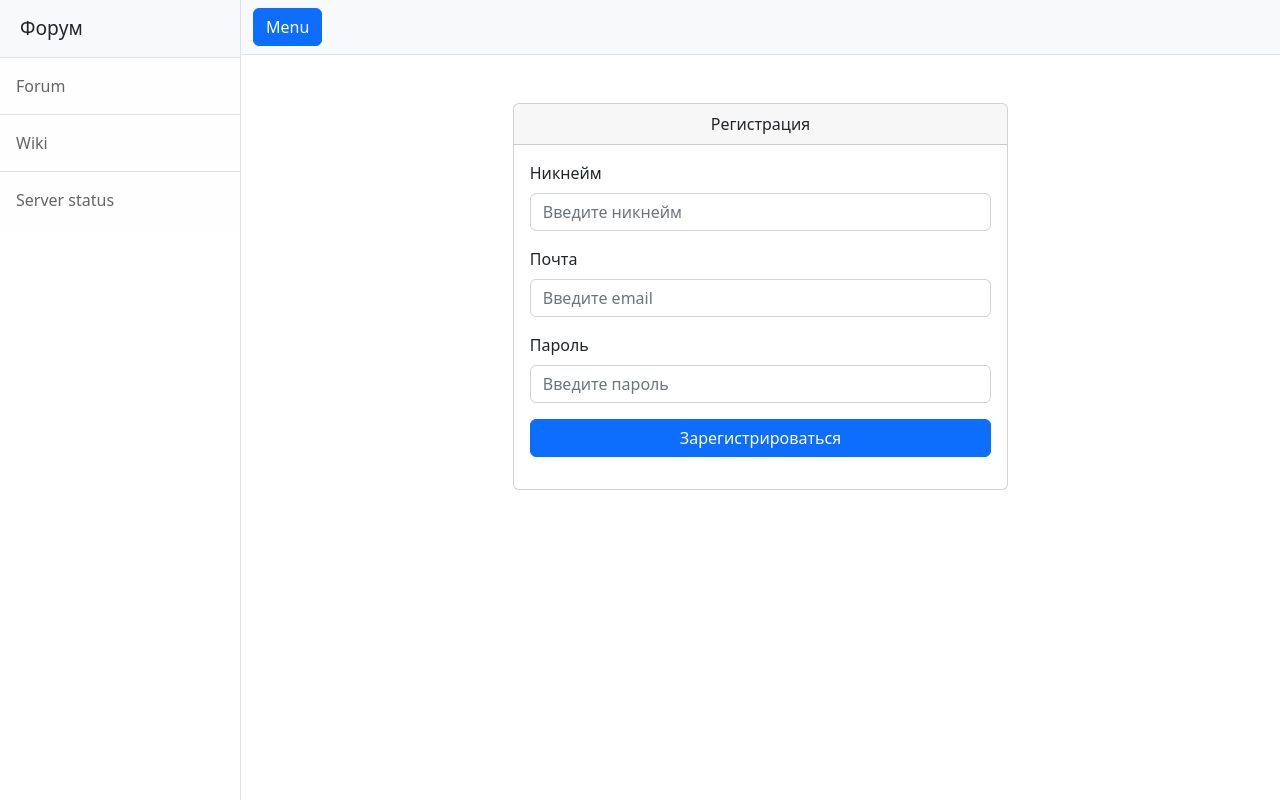
After one commit to Stik3r/database-2b2t-org-ru, a Spring app: template src/main/resources/templates/register.html in a window 1280 px wide. The commit adds this page. Run offline with Thymeleaf, Linux system fonts and the light colour scheme; the template is opened without the code that fills it, so the values that code supplies are empty; some of the project's set-up classes (security, data sources, template engines, error pages and the like) are left out, and stand-ins take their place.

Commit message:
Оканчательно завез поддержку регистрации (Но пока она юзлесс так как ничего не дает)

```diff
--- a/src/main/java/com/project/database_2b2t_org_ru/controller/IndexController.java
+++ b/src/main/java/com/project/database_2b2t_org_ru/controller/IndexController.java
@@ -11,8 +11,7 @@ import org.springframework.web.bind.annotation.RequestMapping;
 import org.springframework.web.bind.annotation.RequestParam;
 import org.springframework.web.bind.annotation.ResponseBody;
 
-import java.util.ArrayList;
-import java.util.Comparator;
+
 import java.util.List;
 
 @Controller
@@ -34,7 +33,6 @@ public class IndexController {
     @GetMapping("/api/threads")
     @ResponseBody
     public List<Thread> getThreadsAsJson(@RequestParam int page, @RequestParam int size) {
-        return CommonUtils.sortByField(new ArrayList<>(threadService.findAllOnPage(page, size)),
-                Comparator.comparing(Thread::getLastUpdate).reversed());
+        return threadService.findAllOnPage(page, size);
     }
 }
--- a/src/main/java/com/project/database_2b2t_org_ru/controller/ThreadController.java
+++ b/src/main/java/com/project/database_2b2t_org_ru/controller/ThreadController.java
@@ -18,6 +18,7 @@ import java.time.LocalDateTime;
 import java.util.List;
 
 @Controller
+@RequestMapping("/thread")
 public class ThreadController {
 
     @Autowired
@@ -32,7 +33,7 @@ public class ThreadController {
         Thread thread = threadService.getObjectById(Integer.parseInt(id));
         model.addAttribute("thread", thread);
 
-        List<Message> messages = messageService.getAllMessafeForThread(Long.parseLong(id));
+        List<Message> messages = messageService.getAllMessageForThread(Long.parseLong(id));
         messages.remove(0);
         model.addAttribute("messages", messages);
 
--- a/src/main/java/com/project/database_2b2t_org_ru/dao/RoleRepository.java
+++ b/src/main/java/com/project/database_2b2t_org_ru/dao/RoleRepository.java
@@ -3,5 +3,5 @@ package com.project.database_2b2t_org_ru.dao;
 import com.project.database_2b2t_org_ru.entity.Role;
 import org.springframework.data.jpa.repository.JpaRepository;
 
-public interface RoleRepository extends JpaRepository<Role, Long> {
+public interface RoleRepository extends JpaRepository<Role, Short> {
 }
--- a/src/main/java/com/project/database_2b2t_org_ru/service/MessageServiceImpl.java
+++ b/src/main/java/com/project/database_2b2t_org_ru/service/MessageServiceImpl.java
@@ -41,7 +41,7 @@ public class MessageServiceImpl implements MainService<Message> {
     }
 
 
-    public List<Message> getAllMessafeForThread(long threadId) {
+    public List<Message> getAllMessageForThread(long threadId) {
         return messageRepository.findAllByThreadId(threadId);
     }
 }
--- a/src/main/resources/static/css/additionalStyles.css
+++ b/src/main/resources/static/css/additionalStyles.css
@@ -66,7 +66,7 @@ body.sb-sidenav-toggled #wrapper #sidebar-wrapper {
     z-index: 1050; /* Чтобы окно было выше прочего контента */
 }
 
-.full-image-modal img {
+.full-image-modal img, video {
     /* Если исходное изображение меньше, оно отобразится в оригинальном размере,
        а если больше – ограничится 90% от размеров окна */
     max-width: 90vw;
--- a/src/main/resources/static/js/index.js
+++ b/src/main/resources/static/js/index.js
@@ -24,7 +24,7 @@ const loadThreads = async () => {
                 <div class="small text-muted">${thread.firstMessageID} ${new Date(thread.dateTime).toLocaleString()}</div>
                 <h2 class="card-title">${thread.head_thread}</h2>
                 <p class="card-text">${thread.body}</p>
-                <a class="btn btn-primary btn-sm" href="/${thread.id}">Ответить</a>
+                <a class="btn btn-primary btn-sm" href="thread/${thread.id}">Ответить</a>
             </div>
         `;
         container.appendChild(threadElement);
--- /dev/null
+++ b/src/main/resources/templates/register.html
@@ -0,0 +1,71 @@
+<html lang="en">
+<head>
+    <meta charset="utf-8"/>
+    <meta name="viewport" content="width=device-width, initial-scale=1, shrink-to-fit=no"/>
+    <meta name="description" content=""/>
+    <meta name="author" content=""/>
+    <title>Database 2b2t.org.ru</title>
+    <!-- Favicon-->
+    <link rel="icon" type="image/x-icon" href="assets/favicon.ico"/>
+    <!-- Core theme CSS (includes Bootstrap)-->
+    <link href="/css/bootstrap.css" rel="stylesheet"/>
+    <link href="/css/additionalStyles.css" rel="stylesheet"/>
+</head>
+<body>
+<div class="d-flex" id="wrapper">
+    <!-- Sidebar-->
+    <div class="border-end bg-white" id="sidebar-wrapper">
+        <div class="sidebar-heading border-bottom bg-light">Форум</div>
+        <div class="list-group list-group-flush">
+            <a class="list-group-item list-group-item-action list-group-item-light p-3" href="/">Forum</a>
+            <a class="list-group-item list-group-item-action list-group-item-light p-3" href="#!">Wiki</a>
+            <a class="list-group-item list-group-item-action list-group-item-light p-3" href="#!">Server status</a>
+        </div>
+    </div>
+    <!-- Page content wrapper-->
+    <div id="page-content-wrapper">
+        <!-- Top navigation-->
+        <nav class="navbar navbar-expand-lg navbar-light bg-light border-bottom">
+            <div class="container-fluid">
+                <button class="btn btn-primary" id="sidebarToggle">Menu</button>
+            </div>
+        </nav>
+        <!-- Page content-->
+        <div class="container mt-5">
+            <div class="row justify-content-center">
+                <div class="col-md-6">
+                    <div class="card">
+                        <div class="card-header text-center">
+                            Регистрация
+                        </div>
+                        <div class="card-body">
+                            <form action="/register/makeacc" th:object="${newUser}" method="post">
+                                <div class="mb-3">
+                                    <label for="nickname" class="form-label">Никнейм</label>
+                                    <input th:field="*{name}" type="text" class="form-control" id="nickname" name="nickname" placeholder="Введите никнейм" required>
+                                </div>
+                                <div class="mb-3">
+                                    <label for="email" class="form-label">Почта</label>
+                                    <input th:field="*{email}" type="email" class="form-control" id="email" name="email" placeholder="Введите email" required>
+                                </div>
+                                <div class="mb-3">
+                                    <label for="password" class="form-label">Пароль</label>
+                                    <input th:field="*{password}" type="password" class="form-control" id="password" name="password" placeholder="Введите пароль" required>
+                                </div>
+                                <div class="d-grid">
+                                    <button type="submit" class="btn btn-primary">Зарегистрироваться</button>
+                                </div>
+                            </form>
+                        </div>
+                    </div>
+                </div>
+            </div>
+        </div>
+    </div>
+</div>
+<!-- Core theme JS-->
+<script src="https://cdn.jsdelivr.net/npm/bootstrap@5.2.3/dist/js/bootstrap.bundle.min.js"></script>
+<script src="https://code.jquery.com/jquery-3.7.0.min.js"></script>
+<script src="/js/scripts.js"></script>
+</body>
+</html>
```
Also changed, not shown: src/main/java/com/project/database_2b2t_org_ru/config/SecurityConfig.java (added, +63 -0 lines), src/main/java/com/project/database_2b2t_org_ru/controller/AuthController.java (added, +14 -0 lines), src/main/java/com/project/database_2b2t_org_ru/controller/RegisterController.java (added, +32 -0 lines), src/main/java/com/project/database_2b2t_org_ru/entity/Role.java (+18 -0 lines), src/main/java/com/project/database_2b2t_org_ru/service/CustomUserDetailsService.java (+37 -0 lines), src/main/resources/templates/index.html (+3 -4 lines), src/main/resources/templates/login.html (+11 -7 lines), src/main/resources/templates/thread.html (+7 -8 lines).
